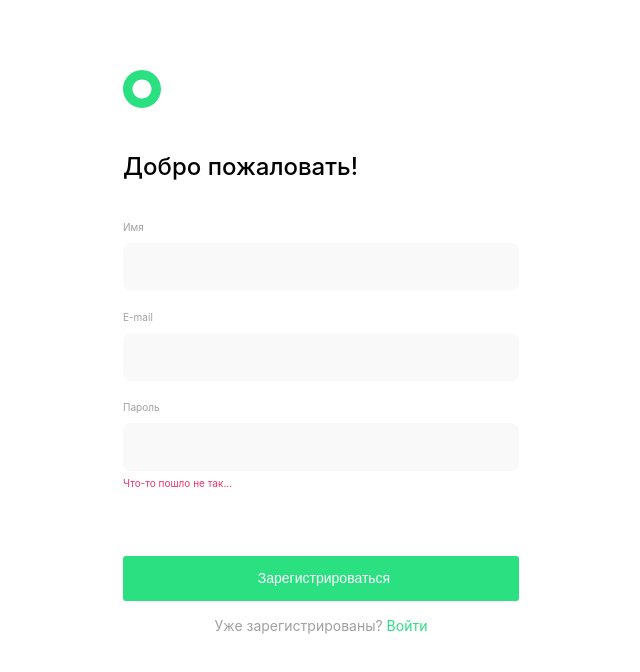
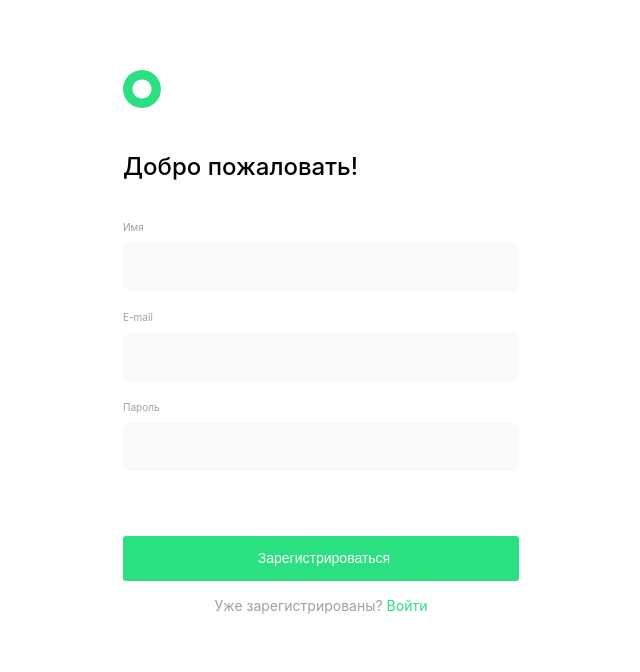
Before and after one commit to art-ka/movies-explorer-frontend, a React (Create React App) app: page /signup in a window 1280 px wide. Shown: the top 672 px of the page, without its empty margins (319-959 px from the left). Built offline with nearby package versions, Linux system fonts and the light colour scheme.

Commit message:
feat: make validate

```diff
--- a/src/components/Register/Register.js
+++ b/src/components/Register/Register.js
@@ -4,6 +4,8 @@ import { Link } from 'react-router-dom';
 import logo from '../../images/logo.svg';
 
 function Register(props) {
+
+    const [errors, setErrors] = React.useState({});
 
     const [data, setData] = React.useState({
         name: '',
@@ -21,8 +23,10 @@ function Register(props) {
         setData({
             ...data,
             [name]: value,
-        }
-        )
+        })
+        setErrors({
+            ...errors,
+            [name]: e.target.validationMessage });
     }
 
     return (
@@ -37,15 +41,15 @@ function Register(props) {
                 <p className="form__name">Имя</p>
                 <input className="form__field form__field_input_name" id="name" name="name" type="text"
                     required minLength="2" onChange={handleChange} />
-                    <span id="name-error" class="form__field-error"></span>
+                    <span id="name-error" class="form__field-error">{errors.name}</span>
                 <p className="form__name">E-mail</p>
                 <input className="form__field form__field_input_email" id="email" name="email" type="email"
                     required onChange={handleChange} />
-                    <span id="email-error" class="form__field-error"></span>
+                    <span id="email-error" class="form__field-error">{errors.email}</span>
                 <p className="form__name">Пароль</p>
                 <input className="form__field form__field_input_password" id="password" name="password" type="password"
                     required onChange={handleChange} />
-                    <span id="password-error" class="form__field-error">Что-то пошло не так...</span>
+                    <span id="password-error" class="form__field-error">{errors.password}</span>
                 <button type="submit" className="form__button-container">Зарегистрироваться</button>
             </form>
             <div className="form__signin">
```
